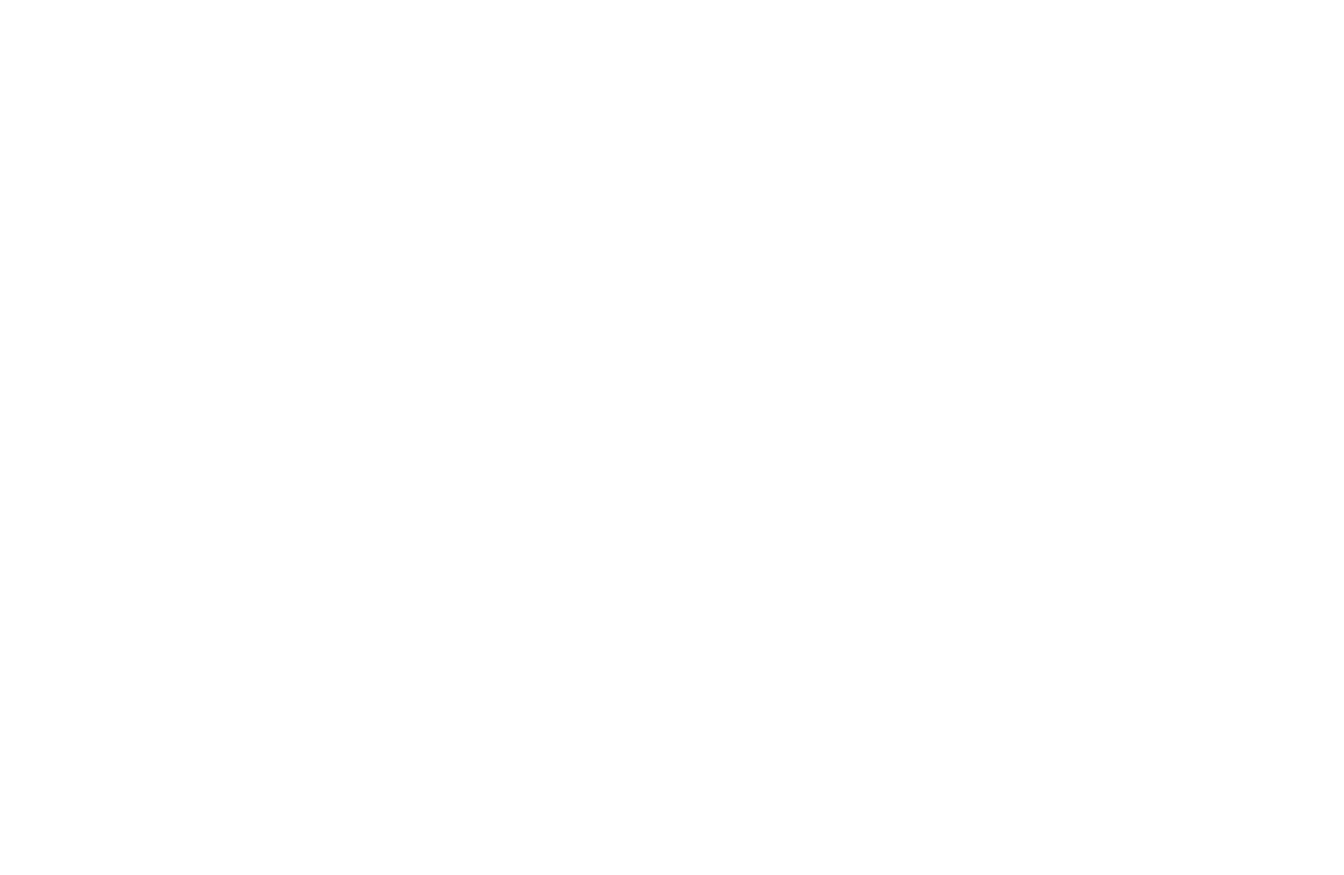
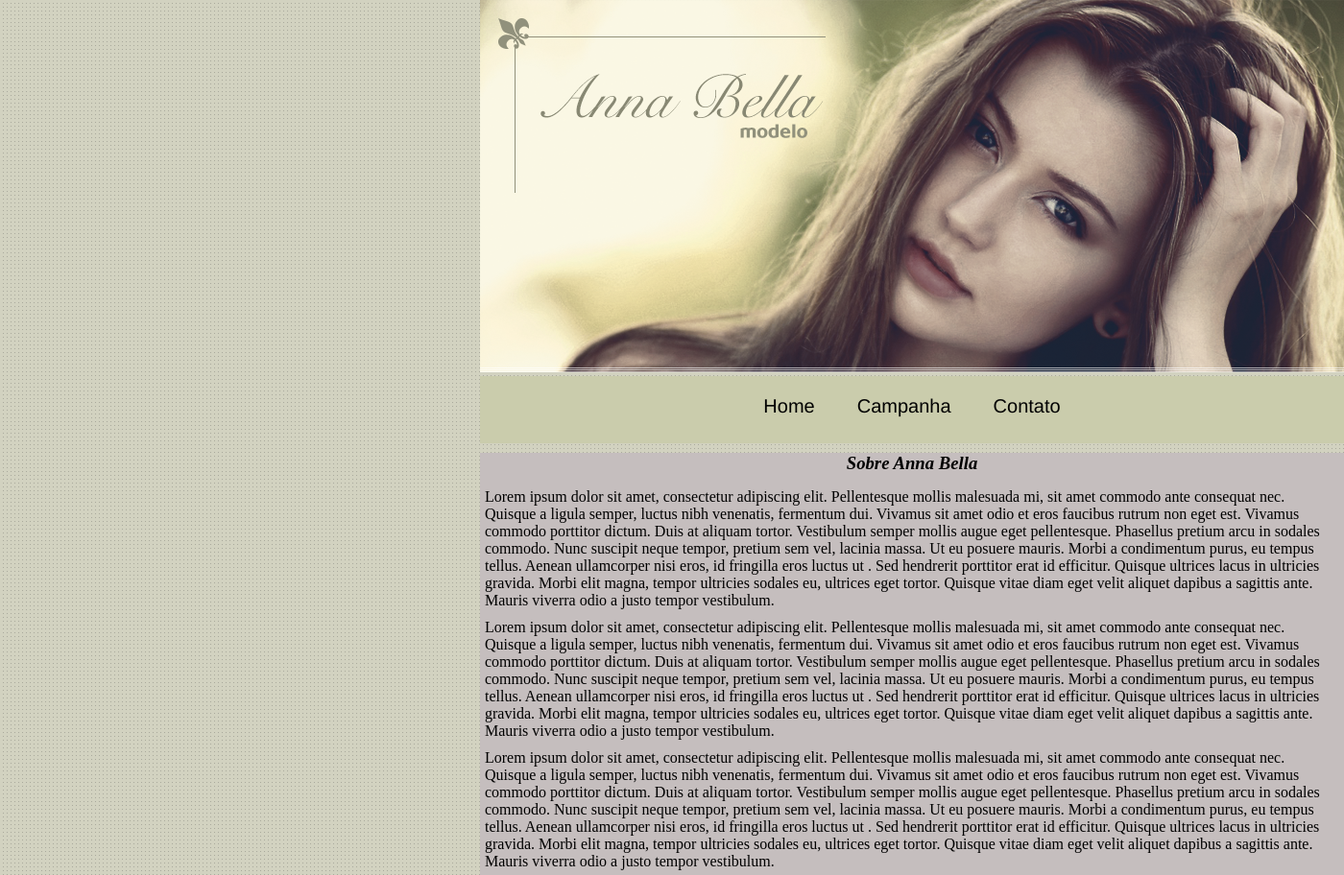
Before and after one commit to littleshark99/projetos, a plain HTML site: page Projeto 2/index.html in a window 1280 px wide. Shown: the whole page at 96% size, 1400 px wide, since content can reach past the window. Before the commit the page ends 800 px from the top, so only its background shows below. Drawn offline with Linux system fonts and the light colour scheme.

Commit message:
projeto finalizado

```diff
--- a/Projeto 2/index.html
+++ b/Projeto 2/index.html
@@ -3,11 +3,60 @@
 <head>
     <title></title>
     <meta charset="utf-8">
+    <link rel="stylesheet" type="text/css" href="style.css">
+    <title>Home</title>
 </head>
 
-<body >
+<body>
+
+  <div id="imagem">
+    <img src="img/capa.png">
+  </div>
+
+  <div class="menu">
+    <lu>
+      <il><a href="index.html">Home</a></il>
+      <il><a href="campanha.html">Campanha</a></il>
+      <il><a href="contato.html">Contato</a></il>
+    </lu>
+  </div>
+
+  <div id="conteudo">
+
+    <h3>Sobre Anna Bella</h3>
+
+    <p>Lorem ipsum dolor sit amet, consectetur adipiscing elit. Pellentesque mollis malesuada mi,
+      sit amet commodo ante consequat nec. Quisque a ligula semper, luctus nibh venenatis, fermentum
+       dui. Vivamus sit amet odio et eros faucibus rutrum non eget est. Vivamus commodo porttitor dictum.
+        Duis at aliquam tortor. Vestibulum semper mollis augue eget pellentesque. Phasellus pretium arcu in
+        sodales commodo. Nunc suscipit neque tempor, pretium sem vel, lacinia massa. Ut eu posuere mauris.
+        Morbi a condimentum purus, eu tempus tellus. Aenean ullamcorper nisi eros, id fringilla eros luctus ut
+        . Sed hendrerit porttitor erat id efficitur. Quisque ultrices lacus in ultricies gravida. Morbi elit magna,
+       tempor ultricies sodales eu, ultrices eget tortor. Quisque vitae diam eget velit aliquet dapibus a
+       sagittis ante. Mauris viverra odio a justo tempor vestibulum.</p>
+
+       <p>Lorem ipsum dolor sit amet, consectetur adipiscing elit. Pellentesque mollis malesuada mi,
+        sit amet commodo ante consequat nec. Quisque a ligula semper, luctus nibh venenatis, fermentum
+         dui. Vivamus sit amet odio et eros faucibus rutrum non eget est. Vivamus commodo porttitor dictum.
+          Duis at aliquam tortor. Vestibulum semper mollis augue eget pellentesque. Phasellus pretium arcu in
+          sodales commodo. Nunc suscipit neque tempor, pretium sem vel, lacinia massa. Ut eu posuere mauris.
+          Morbi a condimentum purus, eu tempus tellus. Aenean ullamcorper nisi eros, id fringilla eros luctus ut
+          . Sed hendrerit porttitor erat id efficitur. Quisque ultrices lacus in ultricies gravida. Morbi elit magna,
+         tempor ultricies sodales eu, ultrices eget tortor. Quisque vitae diam eget velit aliquet dapibus a
+         sagittis ante. Mauris viverra odio a justo tempor vestibulum.</p>
+
+         <p>Lorem ipsum dolor sit amet, consectetur adipiscing elit. Pellentesque mollis malesuada mi,
+          sit amet commodo ante consequat nec. Quisque a ligula semper, luctus nibh venenatis, fermentum
+           dui. Vivamus sit amet odio et eros faucibus rutrum non eget est. Vivamus commodo porttitor dictum.
+            Duis at aliquam tortor. Vestibulum semper mollis augue eget pellentesque. Phasellus pretium arcu in
+            sodales commodo. Nunc suscipit neque tempor, pretium sem vel, lacinia massa. Ut eu posuere mauris.
+            Morbi a condimentum purus, eu tempus tellus. Aenean ullamcorper nisi eros, id fringilla eros luctus ut
+            . Sed hendrerit porttitor erat id efficitur. Quisque ultrices lacus in ultricies gravida. Morbi elit magna,
+           tempor ultricies sodales eu, ultrices eget tortor. Quisque vitae diam eget velit aliquet dapibus a
+           sagittis ante. Mauris viverra odio a justo tempor vestibulum.</p>
 
 
+  </div>
 
 
 </body>
--- /dev/null
+++ b/Projeto 2/style.css
@@ -0,0 +1,62 @@
+*{
+
+    margin: 0;
+    padding: 0;
+
+}
+
+body{
+    background-image: url("img/fundo.png");
+
+}
+
+#imagem{
+margin-left: 500px;
+}
+
+.menu{
+  text-align: center;
+  background-color: #caccac;
+  height: 50px;
+  padding-top: 20px;
+  width: 900px;
+  margin-left: 500px;
+}
+
+.menu a{
+    text-decoration: none;
+    color: black;
+    display: inline;
+    padding: 20px;
+    font-size: 20px;
+    font-family: 'Franklin Gothic Medium', 'Arial Narrow', Arial, sans-serif;
+
+}
+
+.menu lu{
+   list-style-type: none;
+}
+
+
+
+#conteudo{
+ background: #c5bebe;
+ margin-top: 10px;
+ width: 900px;
+ margin-left: 500px;
+
+}
+
+#conteudo h3{
+    text-align: center;
+    margin-bottom: 10px;
+    font-style: italic;
+}
+
+#conteudo p{
+    padding: 5px;
+}
+
+#conteudo form{
+    text-align: center;
+}
```
Also changed, not shown: Projeto 2/campanha.html (added, +41 -0 lines), Projeto 2/contato.html (added, +49 -0 lines), Projeto 2/img/capa.png (added), Projeto 2/img/foto1.png (added), Projeto 2/img/foto2.png (added), Projeto 2/img/foto3.png (added), Projeto 2/img/fundo.png (added).
